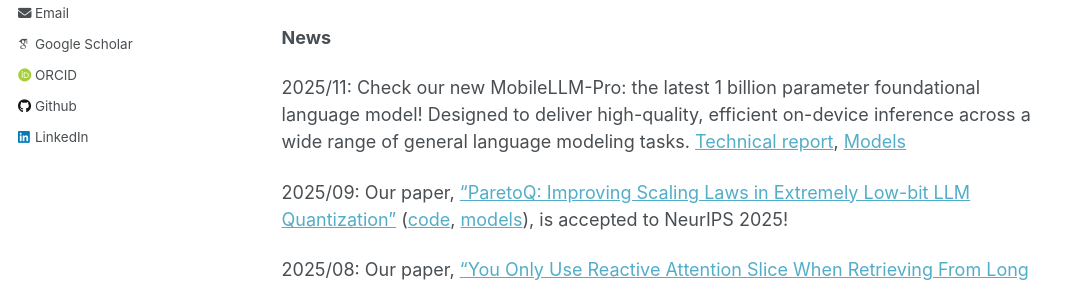
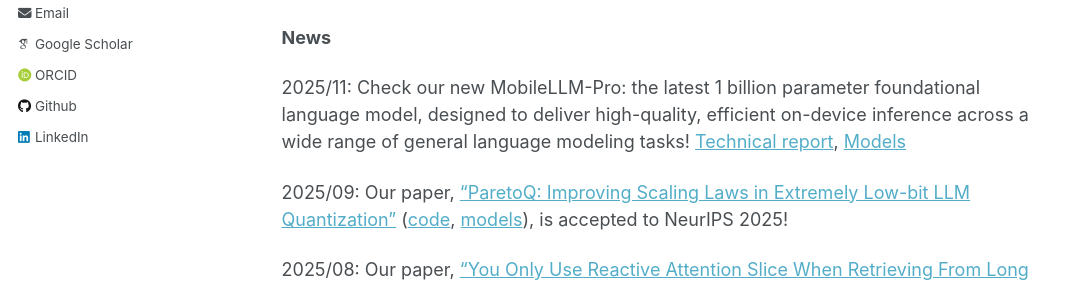
Before and after one commit to Hanxian97/Hanxian97.github.io, a Jekyll site: the page built from _pages/about.md, in a window 1280 px wide and 900 px high. Shown: the part 394-681 px from the top of the window, without its empty margins (0-1080 px from the left). Built offline with Jekyll 4.4.1, drawn with Linux system fonts in a browser that asks for light colours; some web fonts are replaced.

```diff
--- a/_pages/about.md
+++ b/_pages/about.md
@@ -13,7 +13,7 @@ Before joining Meta, I received my Ph.D at the Computer Science and Engineering
 
 **News**
 
-2025/11: Check our new MobileLLM-Pro: the latest 1 billion parameter foundational language model! Designed to deliver high-quality, efficient on-device inference across a wide range of general language modeling tasks. [Technical report](https://arxiv.org/pdf/2511.06719), [Models](https://huggingface.co/facebook/MobileLLM-Pro)
+2025/11: Check our new MobileLLM-Pro: the latest 1 billion parameter foundational language model, designed to deliver high-quality, efficient on-device inference across a wide range of general language modeling tasks! [Technical report](https://arxiv.org/pdf/2511.06719), [Models](https://huggingface.co/facebook/MobileLLM-Pro)
 
 2025/09: Our paper, ["ParetoQ: Improving Scaling Laws in Extremely Low-bit LLM Quantization"](https://arxiv.org/pdf/2502.02631) ([code](https://github.com/facebookresearch/ParetoQ), [models](https://huggingface.co/facebook/MobileLLM-ParetoQ-1.5B-1.58-bit)), is accepted to NeurIPS 2025!
 
```
